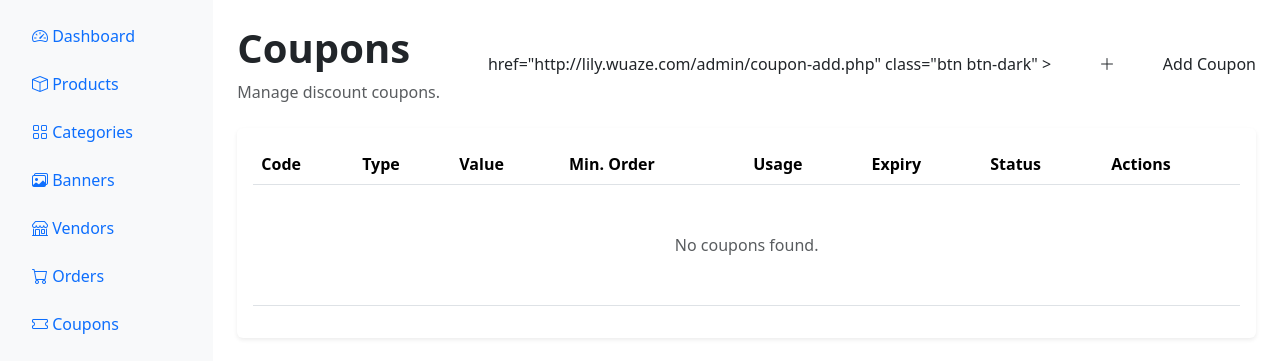
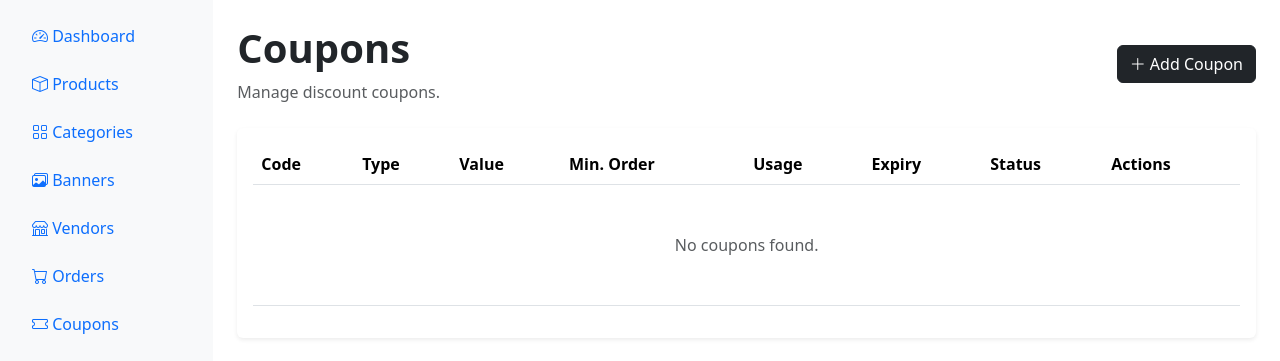
Before and after one commit to safa-kaware/multivendor, a PHP site: page /admin/coupons.php in a window 1280 px wide. Shown: the part 56-417 px from the top of the page. Run offline with PHP 8.4, Linux system fonts and the light colour scheme; the visitor is signed in with stand-in values (Sample User, id 1); data that the repository does not hold is empty; some libraries are stand-ins or nearby versions.

Commit message:
Fix broken links, admin header includes, vendor CSV import path, and BASE_URL protocol

```diff
--- a/admin/coupon-add.php
+++ b/admin/coupon-add.php
@@ -454,7 +454,7 @@ require_once "includes/header.php";
                     Save Coupon
                 </button>
 
-
+                <a
                     href="<?= BASE_URL ?>admin/coupons.php"
                     class="btn btn-outline-secondary"
                 >
--- a/admin/coupons.php
+++ b/admin/coupons.php
@@ -77,7 +77,7 @@ require_once "includes/header.php";
     </div>
 
 
-
+    <a
         href="<?= BASE_URL ?>admin/coupon-add.php"
         class="btn btn-dark"
     >
@@ -275,7 +275,7 @@ require_once "includes/header.php";
 
                                 <td>
 
-
+                                    <a
                                         href="<?= BASE_URL ?>admin/coupon-toggle.php?id=<?= e($coupon["id"]) ?>"
                                         class="badge <?= $coupon["status"] === "active" ? "bg-success" : "bg-secondary" ?> text-decoration-none"
                                     >
@@ -292,7 +292,7 @@ require_once "includes/header.php";
 
                                 <td>
 
-
+                                    <a
                                         href="<?= BASE_URL ?>admin/coupon-delete.php?id=<?= e($coupon["id"]) ?>"
                                         class="btn btn-sm btn-outline-danger"
                                         onclick="return confirm('Delete this coupon?');"
--- a/admin/index.php
+++ b/admin/index.php
@@ -172,7 +172,7 @@ $recentOrders =
     $stmt->fetchAll();
 
 
-require_once "../includes/header.php";
+require_once "includes/header.php";
 
 ?>
 
@@ -716,6 +716,6 @@ require_once "../includes/header.php";
 
 <?php
 
-require_once "../includes/footer.php";
+require_once "includes/footer.php";
 
 ?>
--- a/admin/products.php
+++ b/admin/products.php
@@ -49,7 +49,7 @@ $products = $stmt->fetchAll();
 
 ?>
 
-<?php require_once "../includes/header.php"; ?>
+<?php require_once "includes/header.php"; ?>
 
 
 <div class="container-fluid py-5">
@@ -515,4 +515,4 @@ $products = $stmt->fetchAll();
 </div>
 
 
-<?php require_once "../includes/footer.php"; ?>
+<?php require_once "includes/footer.php"; ?>
--- a/config/app.php
+++ b/config/app.php
@@ -9,7 +9,7 @@ define("APP_NAME", "MultiVendor");
 
 define(
     "BASE_URL",
-    "http://lily.wuaze.com/"
+    "https://lily.wuaze.com/"
 );
 
 /*
@@ -84,9 +84,5 @@ if (!function_exists("productImageUrl")) {
         return BASE_URL
             . "uploads/products/"
             . rawurlencode($filename);
-
-
-            }
-
-
+    }
 }
--- a/index.php
+++ b/index.php
@@ -154,7 +154,7 @@ require_once "includes/header.php";
                             <?php endif; ?>
 
                             <?php if (!empty($banner["button_text"]) && !empty($banner["button_link"])): ?>
-
+                                <a
                                     href="<?= e($banner["button_link"]) ?>"
                                     class="btn btn-light btn-sm"
                                 >
@@ -223,7 +223,7 @@ require_once "includes/header.php";
                     </p>
 
 
-
+                    <a
                         href="<?= BASE_URL ?>search.php"
                         class="btn btn-dark btn-lg"
                     >
```
Also changed, not shown: 1 other file.
